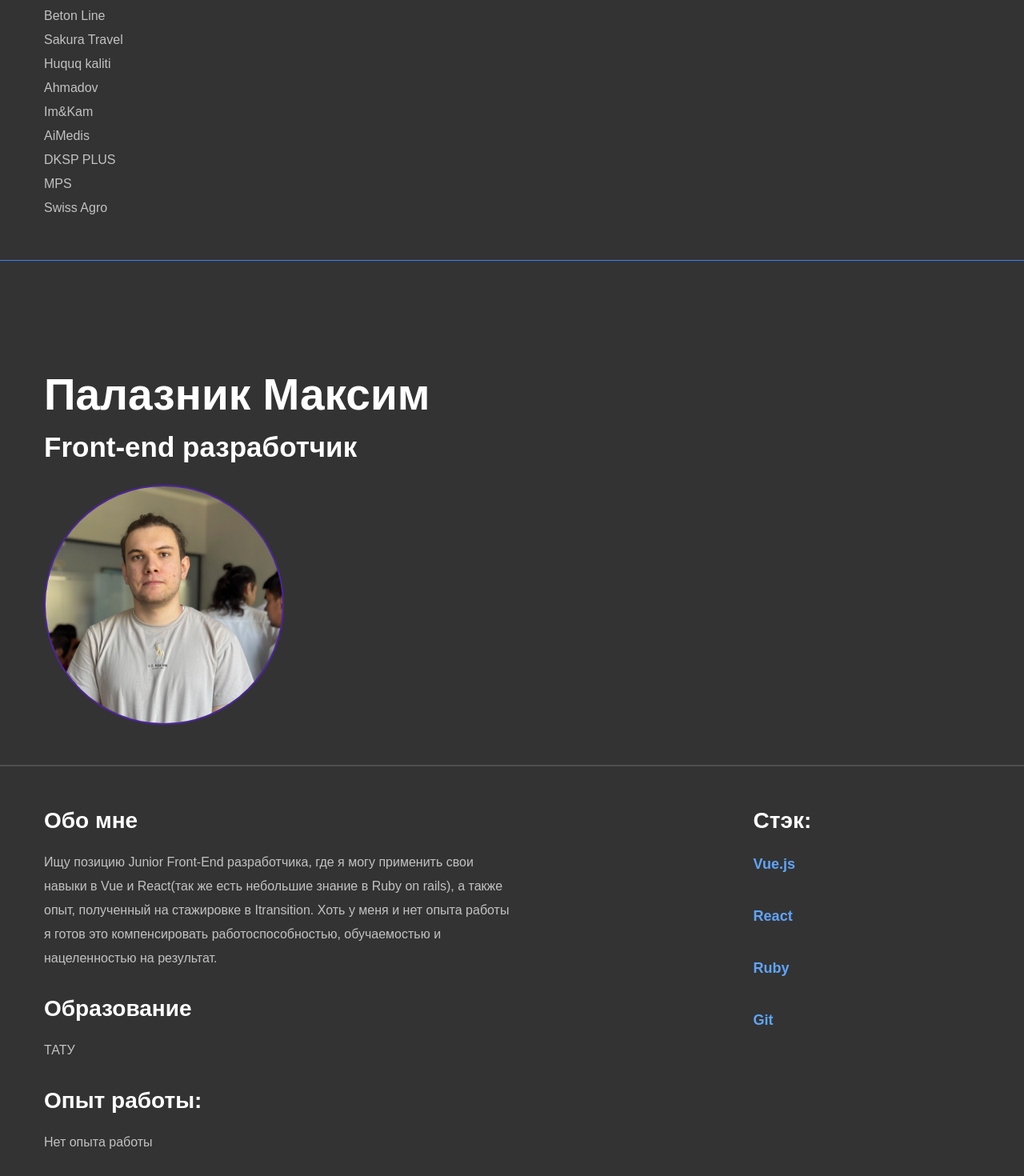
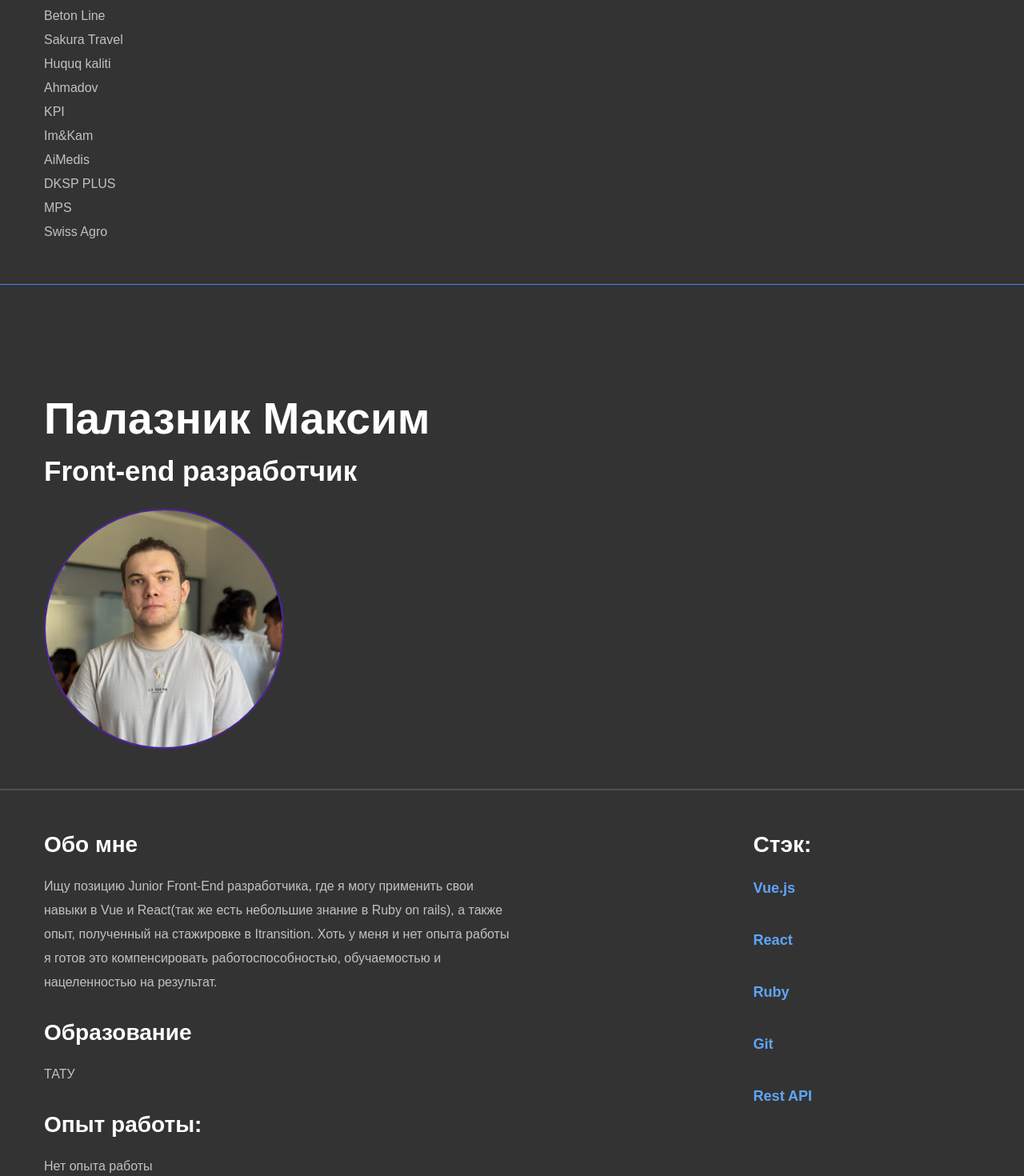
Before and after one commit to Narrowert/team-resume, a React (Vite) app: page / in a window 1280 px wide. Shown: the part 3640-5110 px from the top of the page at 80% size. Built offline with nearby package versions, Linux system fonts and the light colour scheme; a web font is replaced by a local one.

Commit message:
обновляшки

```diff
--- a/src/components/Resumes.jsx
+++ b/src/components/Resumes.jsx
@@ -140,7 +140,7 @@ const Resumes = () => {
             works: [
                 {
                     name: 'Beton Line',
-                    link: 'beton-line.uz'
+                    link: 'https://beton-line.uz'
                 },
                 {
                     name: 'Sakura Travel',
@@ -155,12 +155,16 @@ const Resumes = () => {
                     link: 'https://ahmadov.uz/'
                 },
                 {
+                    name: 'KPI',
+                    link: 'https://buildwithus.ai-softdev.com'
+                },
+                {
                     name: 'Im&Kam',
-                    link: 'imkam.uz'
+                    link: 'https://imkam.uz'
                 },
                 {
                     name: 'AiMedis',
-                    link: 'medcare.ai-softdev.com'
+                    link: 'https://medcare.ai-softdev.com'
                 },
                 {
                     name: 'DKSP PLUS',
@@ -168,11 +172,11 @@ const Resumes = () => {
                 },
                 {
                     name: 'MPS',
-                    link: 'plus-service.uz'
+                    link: 'https://plus-service.uz'
                 },
                 {
                     name: 'Swiss Agro',
-                    link: 'swissagrouz.com'
+                    link: 'https://swissagrouz.com'
                 }
             ],
             stack: [
@@ -224,6 +228,7 @@ const Resumes = () => {
                 'React',
                 'Ruby',
                 'Git',
+                'Rest API',
             ]
         },
         {
@@ -243,8 +248,12 @@ const Resumes = () => {
             ],
             works: [
                 {
-                    name: 'Все проекты',
-                    link: 'https://github.com/xJamsAL?tab=repositories'
+                    name: 'Weather App',
+                    link: 'https://github.com/xJamsAL/Weather_app'
+                },
+                {
+                    name: 'Notes App',
+                    link: 'https://github.com/xJamsAL/NotesApp'
                 }
             ],
             stack: [
@@ -252,6 +261,7 @@ const Resumes = () => {
                 'XML',
                 'Android',
                 'Unity',
+                'Git',
             ]
         },
         {
@@ -282,6 +292,7 @@ const Resumes = () => {
                 'HTML',
                 'CSS',
                 'JavaScript',
+                'Python',
                 'Vue.js'
             ]
         },
```
Also changed, not shown: 2 other files (tests, documents, lock files or other folders).
